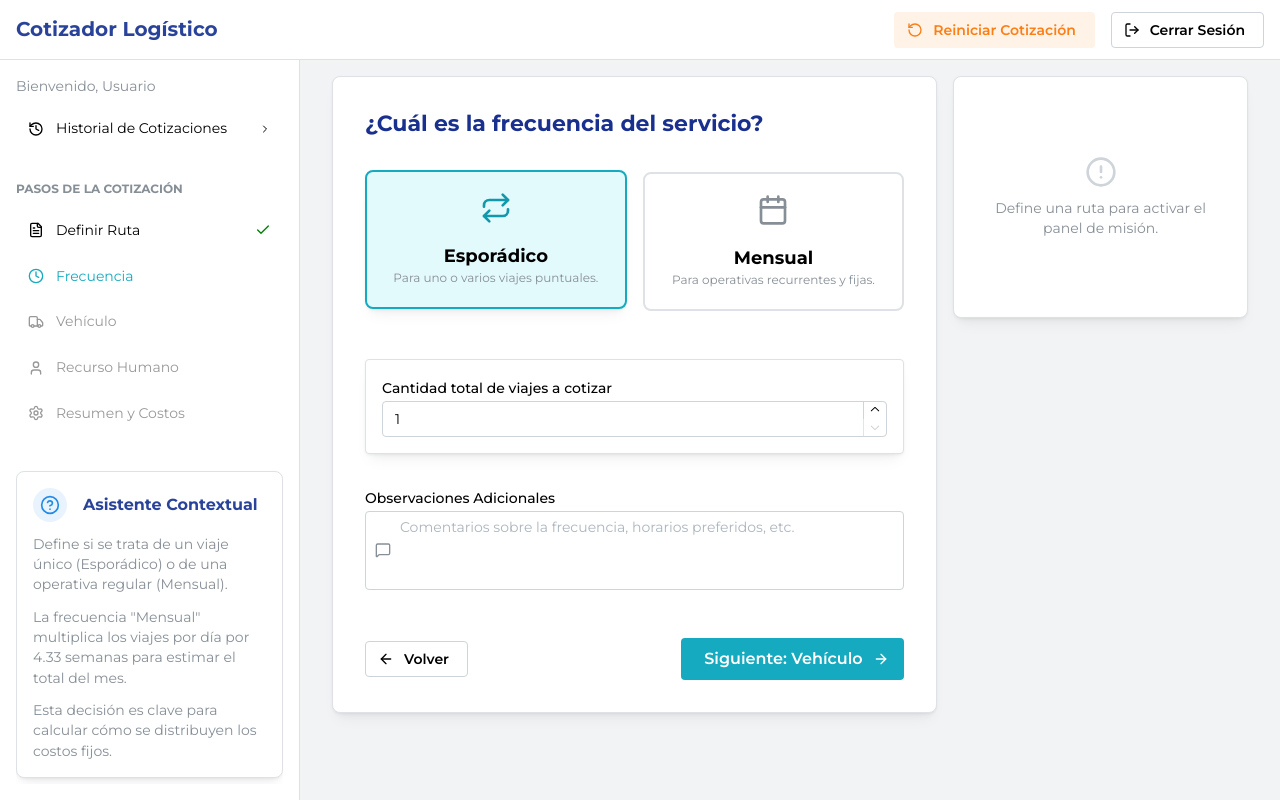
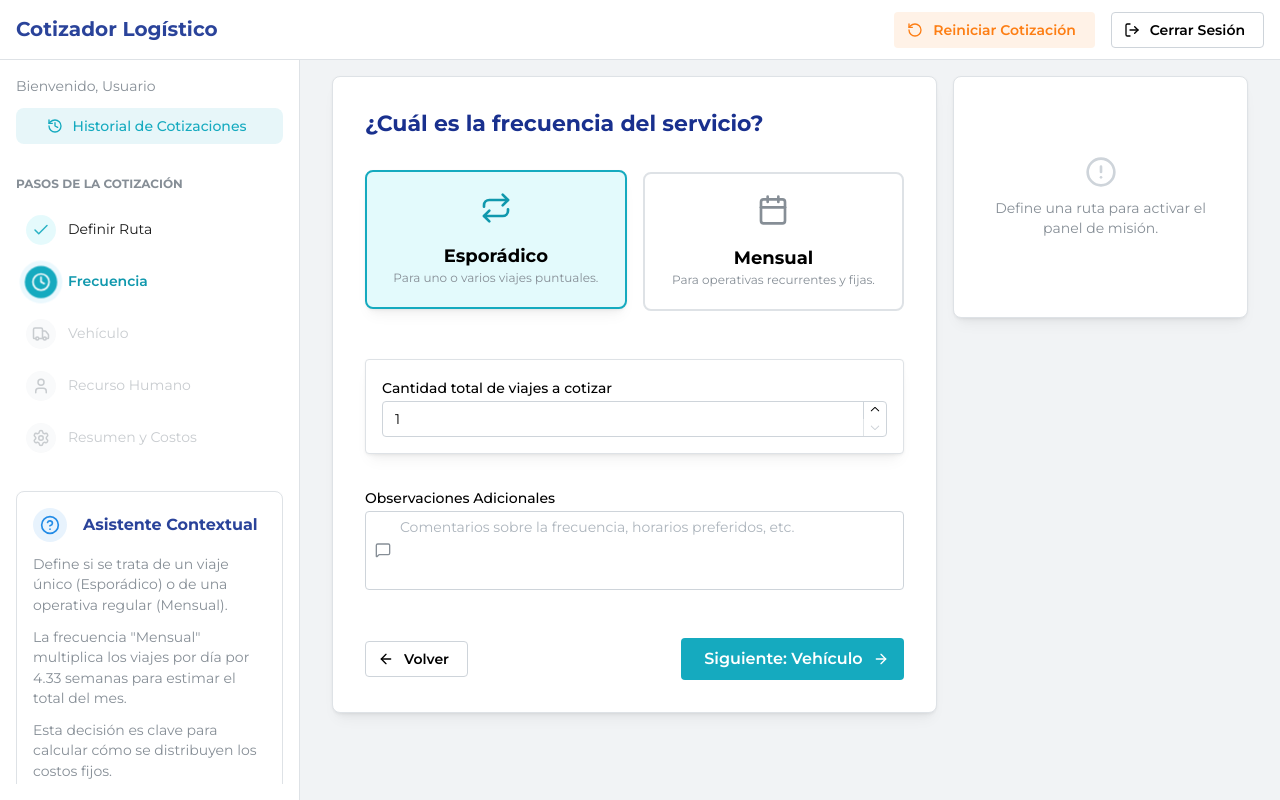
Before and after one commit to matiasbourgeois/cotizadorRutas, a React (Vite) app in the folder cotizadorRutas-frontend/: page /cotizador/frecuencia/1 in a window 1280 px wide. Built offline with nearby package versions, Linux system fonts and the light colour scheme; sample sign-in values are in the browser's storage.

Commit message:
Guardando estado actual con bug en FrecuenciaPaso

```diff
--- a/cotizadorRutas-frontend/src/components/ResumenPaso.jsx
+++ b/cotizadorRutas-frontend/src/components/ResumenPaso.jsx
@@ -123,7 +123,7 @@ const ResumenPaso = () => {
             frecuenciaTexto = `${frecuencia.vueltasTotales || 1} viaje(s)`;
             kmsTotales *= (frecuencia.vueltasTotales || 1);
         } else {
-            const viajesMensuales = (frecuencia.diasSeleccionados.length || 0) * (frecuencia.viajesPorDia || 1) * 4.33;
+            const viajesMensuales = (frecuencia.diasSeleccionados?.length || 0) * (frecuencia.viajesPorDia || 1) * 4.33;
             frecuenciaTexto = `~${viajesMensuales.toFixed(1)} viajes/mes`;
             kmsTotales *= viajesMensuales;
         }
--- a/cotizadorRutas-frontend/src/layouts/CotizadorLayout.jsx
+++ b/cotizadorRutas-frontend/src/layouts/CotizadorLayout.jsx
@@ -1,15 +1,18 @@
-// Archivo: cotizadorRutas-frontend/src/layouts/CotizadorLayout.jsx (Versión Corregida Final)
+// Archivo: cotizadorRutas-frontend/src/layouts/CotizadorLayout.jsx (Versión con tipografía ajustada)
 
 import { Outlet, useLocation, Link, useNavigate } from 'react-router-dom';
-import { AppShell, Burger, Group, Text, NavLink, Container, Button, ScrollArea, Flex } from '@mantine/core';
+import { AppShell, Burger, Group, Text, Container, Button, ScrollArea, Flex, Stack } from '@mantine/core';
 import { useDisclosure } from '@mantine/hooks';
-import { FileText, Clock, Truck, User, Settings, Check, LogOut, History, ChevronRight, RotateCcw } from 'lucide-react';
+import { FileText, Clock, Truck, User, Settings, Check, LogOut, History, RotateCcw } from 'lucide-react';
 import { useAuth } from '../context/AuthContext';
 import { useEffect, useState } from 'react';
 import { useCotizacion } from '../context/Cotizacion';
 import clienteAxios from '../api/clienteAxios';
 import { useAsistenteContextual } from '../hooks/useAsistenteContextual.js';
 import AsistenteContextual from '../components/AsistenteContextual.jsx';
+
+// Importamos el CSS para la barra de pasos
+import '../styles/Stepper.css';
 
 const CotizadorLayout = () => {
     const [opened, { toggle }] = useDisclosure();
@@ -25,21 +28,21 @@ const CotizadorLayout = () => {
     const { consejos } = useAsistenteContextual();
     const [animationKey, setAnimationKey] = useState(0);
 
-    // ✅ CORRECCIÓN 2: Lógica de cálculo progresivo
+ // Lógica de cálculo progresivo (CORREGIDA PARA LA FASE FINAL)
     useEffect(() => {
-        // La condición ahora es más flexible: solo necesita la ruta y la frecuencia para empezar a calcular.
+        // ✨ Condición Clave: Si estamos en la página de configuración final,
+        // este cálculo automático se detiene para no interferir.
+        if (location.pathname.includes('/configuracion-final')) {
+            return;
+        }
+
         if (!puntosEntrega || !frecuencia) {
             return;
         }
-
         const debounceCalc = setTimeout(() => {
             const payload = {
-                puntosEntrega,
-                frecuencia,
-                vehiculo, // Puede ser null
-                recursoHumano, // Puede ser null
-                detallesCarga,
-                configuracion: {},
+                puntosEntrega, frecuencia, vehiculo, recursoHumano,
+                detallesCarga, configuracion: {},
             };
 
             clienteAxios.post('/presupuestos/calcular', payload)
@@ -54,10 +57,10 @@ const CotizadorLayout = () => {
                     setDetalleRecurso(null);
                 });
         }, 300);
-
         return () => clearTimeout(debounceCalc);
-
-    }, [puntosEntrega, frecuencia, vehiculo, recursoHumano, detallesCarga]);
+    // ✨ Se añade 'location' a las dependencias para que el efecto
+    // se re-evalúe cada vez que cambias de página.
+    }, [puntosEntrega, frecuencia, vehiculo, recursoHumano, detallesCarga, setDetalleVehiculo, setDetalleRecurso, setResumenCostos, location]);
 
 
     useEffect(() => {
@@ -70,13 +73,14 @@ const CotizadorLayout = () => {
     };
 
     const steps = [
-        { path: '/', label: 'Definir Ruta', icon: FileText },
-        { path: '/cotizador/frecuencia', label: 'Frecuencia', icon: Clock },
-        { path: '/cotizador/vehiculo', label: 'Vehículo', icon: Truck },
-        { path: '/cotizador/recurso-humano', label: 'Recurso Humano', icon: User },
-        { path: '/cotizador/configuracion-final', label: 'Resumen y Costos', icon: Settings },
+        { path: '/', label: 'Definir Ruta', icon: FileText, id: 'ruta' },
+        { path: '/cotizador/frecuencia', label: 'Frecuencia', icon: Clock, id: 'frecuencia' },
+        { path: '/cotizador/vehiculo', label: 'Vehículo', icon: Truck, id: 'vehiculo' },
+        { path: '/cotizador/recurso-humano', label: 'Recurso Humano', icon: User, id: 'recurso' },
+        { path: '/cotizador/configuracion-final', label: 'Resumen y Costos', icon: Settings, id: 'final' },
     ];
-    const activeIndex = steps.findLastIndex(step => location.pathname.startsWith(step.path));
+
+    const activeIndex = steps.findLastIndex(step => location.pathname.startsWith(step.path) && (step.path !== '/' || location.pathname === '/'));
 
     return (
         <AppShell
@@ -88,17 +92,9 @@ const CotizadorLayout = () => {
                  <Group h="100%" px="md" justify="space-between">
                     <Burger opened={opened} onClick={toggle} hiddenFrom="sm" size="sm" />
                     <Text fw={700} c="deep-blue.7" size="xl">Cotizador Logístico</Text>
-
-                    {/* ✅ CORRECCIÓN 1: Botones movidos a la cabecera */}
                     <Group>
-                        <Button
-                            variant="light"
-                            color="orange"
-                            leftSection={<RotateCcw size={16} />}
-                            onClick={handleReset}
-                        >
+                        <Button variant="light" color="orange" leftSection={<RotateCcw size={16} />} onClick={handleReset}>
                             Reiniciar Cotización
-
                         </Button>
                         <Button variant="default" leftSection={<LogOut size={16} />} onClick={cerrarSesionAuth}>
                             Cerrar Sesión
@@ -111,26 +107,52 @@ const CotizadorLayout = () => {
                 <Flex direction="column" h="100%">
                     <div>
                         <Text c="dimmed" size="sm" mb="sm">Bienvenido, {auth?.nombre || 'Usuario'}</Text>
-                        <NavLink
-                            href="/historial" label="Historial de Cotizaciones"
-                            leftSection={<History size={16} />} rightSection={<ChevronRight size={12} />}
-                            variant="subtle" active={location.pathname === '/historial'}
-                            component={Link} to="/historial" mb="xl"
-                        />
+
+                         <Button
+                            component={Link}
+                            to="/historial"
+                            variant="light"
+                            color="cyan"
+                            fullWidth
+                            leftSection={<History size={16} />}
+                            mb="xl"
+                            radius="md"
+                            fz="sm"
+                            fw={500}
+                         >
+                            Historial de Cotizaciones
+                        </Button>
+
                         <Text tt="uppercase" size="xs" c="dimmed" fw={700} mb="sm">Pasos de la cotización</Text>
-                        {steps.map((step, index) => {
-                            const isCompleted = index < activeIndex;
-                            const isActive = index === activeIndex;
-                            return (
-                                <NavLink
-                                    key={step.label} href={isCompleted ? step.path : undefined} label={step.label}
-                                    leftSection={<step.icon size={16} />} rightSection={isCompleted ? <Check size={16} color="green" /> : null}
-                                    active={isActive} disabled={!isCompleted && !isActive}
-                                    component={isCompleted ? Link : 'div'} to={isCompleted ? step.path : undefined}
-                                    variant="subtle" mb={5}
-                                />
-                            );
-                        })}
+
+                        <Stack gap="xs" mt="md">
+                            {steps.map((step, index) => {
+                                const isCompleted = index < activeIndex;
+                                const isActive = index === activeIndex;
+
+                                const statusClass = isActive ? 'active' : isCompleted ? 'completed' : 'future';
+                                const StepIcon = step.icon;
+
+                                const content = (
+                                    <Group className={`step ${statusClass}`} gap="sm" wrap="nowrap">
+                                        <div className="step-icon-container">
+                                            {isCompleted ? <Check size={18} /> : <StepIcon size={18} />}
+                                        </div>
+                                        <Text fz="sm" className="step-label">{step.label}</Text>
+                                    </Group>
+                                );
+
+                                return isCompleted ? (
+                                    <Link to={step.path} key={step.id} className="step-link">
+                                        {content}
+                                    </Link>
+                                ) : (
+                                    <div key={step.id}>
+                                        {content}
+                                    </div>
+                                );
+                            })}
+                        </Stack>
                     </div>
 
                     <ScrollArea style={{ flex: 1 }} mt="md">
--- a/cotizadorRutas-frontend/src/pages/frecuenciaPaso/FrecuenciaPaso.jsx
+++ b/cotizadorRutas-frontend/src/pages/frecuenciaPaso/FrecuenciaPaso.jsx
@@ -133,7 +133,7 @@ const FrecuenciaPaso = () => {
                             {tipo === 'esporadico' && (
                                 <motion.div key="esporadico" initial={{ opacity: 0, height: 0 }} animate={{ opacity: 1, height: 'auto' }} exit={{ opacity: 0, height: 0 }}>
                                    <Paper withBorder p="md" radius="sm" mt="md">
-                                        <NumberInput label="Cantidad total de viajes a cotizar" value={vueltasTotales} onChange={(value) => setVueltasTotales(Number(value))} min={1} allowDecimal={false}/>
+                                      <NumberInput label="Cantidad total de viajes a cotizar" value={vueltasTotales} onChange={setVueltasTotales} min={1} allowDecimal={false}/>
                                    </Paper>
                                 </motion.div>
                             )}
--- a/cotizadorRutas-frontend/src/styles/Stepper.css
+++ b/cotizadorRutas-frontend/src/styles/Stepper.css
@@ -1,92 +1,96 @@
-.stepper-container {
-  display: flex;
-  justify-content: space-between;
-  align-items: flex-start;
-  width: 100%;
-  margin-bottom: 2.5rem;
-  position: relative;
+/* Archivo: cotizadorRutas-frontend/src/styles/Stepper.css (Versión Final Definitiva - Tipografía Fina) */
+
+.step-link {
+  text-decoration: none;
+  color: inherit;
+  border-radius: var(--mantine-radius-sm);
+  display: block;
+  transition: background-color 0.2s ease;
 }
 
-.stepper-line {
-  position: absolute;
-  top: 20px;
-  left: 0;
-  right: 0;
-  height: 2px;
-  background-color: #e9ecef;
-  z-index: 1;
-}
-
-.stepper-progress-line {
-  position: absolute;
-  top: 20px;
-  left: 0;
-  height: 2px;
-  background-color: #ffc107; /* Amarillo del sistema */
-  z-index: 2;
-  transition: width 0.4s ease-in-out;
-}
-
-.step-item {
-  display: flex;
-  flex-direction: column;
-  align-items: center;
-  text-align: center;
-  width: 120px;
-  z-index: 3;
-  position: relative;
-  background-color: #f8f9fa; /* Fondo del body */
-  padding: 0 10px;
-}
-
-.step-circle {
-  width: 40px;
-  height: 40px;
-  border-radius: 50%;
-  border: 2px solid #adb5bd; /* Gris por defecto */
-  background-color: white;
-  display: flex;
-  justify-content: center;
-  align-items: center;
-  font-weight: 600;
-  color: #adb5bd;
-  transition: all 0.3s ease;
-  margin-bottom: 0.5rem;
+.step {
+  padding: 6px 10px;
+  border-radius: var(--mantine-radius-sm);
+  transition: all 0.3s ease-out;
 }
 
 .step-label {
-  font-size: 0.85rem;
-  font-weight: 500;
-  color: #6c757d;
+  /* Letra más fina para todos los pasos por defecto */
+  font-weight: 400;
 }
 
-/* Estado Activo */
-.step-item.active .step-circle {
-  border-color: #ffc107;
-  background-color: #ffc107;
-  color: #343a40;
-  transform: scale(1.1);
-  box-shadow: 0 0 15px rgba(255, 193, 7, 0.4);
-}
-.step-item.active .step-label {
-  font-weight: 700;
-  color: #495057;
+.step-icon-container {
+  width: 30px;
+  height: 30px;
+  border-radius: 50%;
+  display: flex;
+  align-items: center;
+  justify-content: center;
+  flex-shrink: 0;
+  transition: all 0.3s ease-out;
 }
 
-/* Estado Completado */
-.step-item.completed a {
-  text-decoration: none;
-  cursor: pointer;
+/* --- ESTADOS --- */
+
+/* 1. FUTURO (Apagado) */
+.step.future {
+  opacity: 0.45;
+  cursor: default;
 }
-.step-item.completed .step-circle {
-  border-color: #28a745;
-  background-color: #28a745;
+
+.step.future .step-icon-container {
+  background-color: #f1f3f5;
+  color: #868e96;
+}
+
+.step.future .step-label {
+  color: #868e96;
+}
+
+/* 2. COMPLETADO (Éxito sutil) */
+.step.completed {
+  opacity: 0.9;
+}
+
+.step.completed .step-icon-container {
+  background-color: #e3fafc; /* Cian muy pálido, en lugar de verde */
+  color: #15aabf; /* Cian principal, pero más oscuro que el activo */
+}
+
+.step.completed .step-label {
+  /* El paso completado mantiene el grosor normal */
+  font-weight: 400;
+  color: var(--mantine-color-text);
+}
+
+.step-link:hover .step.completed {
+  background-color: #f8f9fa;
+  transform: translateX(4px);
+}
+
+/* 3. ACTIVO (El Pulso Sutil) */
+.step.active .step-icon-container {
+  background-color: var(--mantine-color-cyan-6);
   color: white;
+  animation: icon-pulse 1.5s infinite cubic-bezier(0.4, 0, 0.6, 1);
 }
-.step-item.completed a:hover .step-circle {
+
+.step.active .step-label {
+  /* El paso activo destaca con un grosor semi-bold (más fino que bold) */
+  font-weight: 600;
+  color: var(--mantine-color-cyan-7);
+}
+
+
+/* --- Keyframes para la Animación --- */
+
+@keyframes icon-pulse {
+  0%, 100% {
+    transform: scale(1);
+    box-shadow: 0 0 0 0 rgba(22, 163, 224, 0.4);
+  }
+  50% {
     transform: scale(1.1);
-    box-shadow: 0 0 10px rgba(40, 167, 69, 0.5);
+    box-shadow: 0 0 0 6px rgba(22, 163, 224, 0);
+  }
 }
-.step-item.completed .step-label {
-  color: #212529;
-}
```
